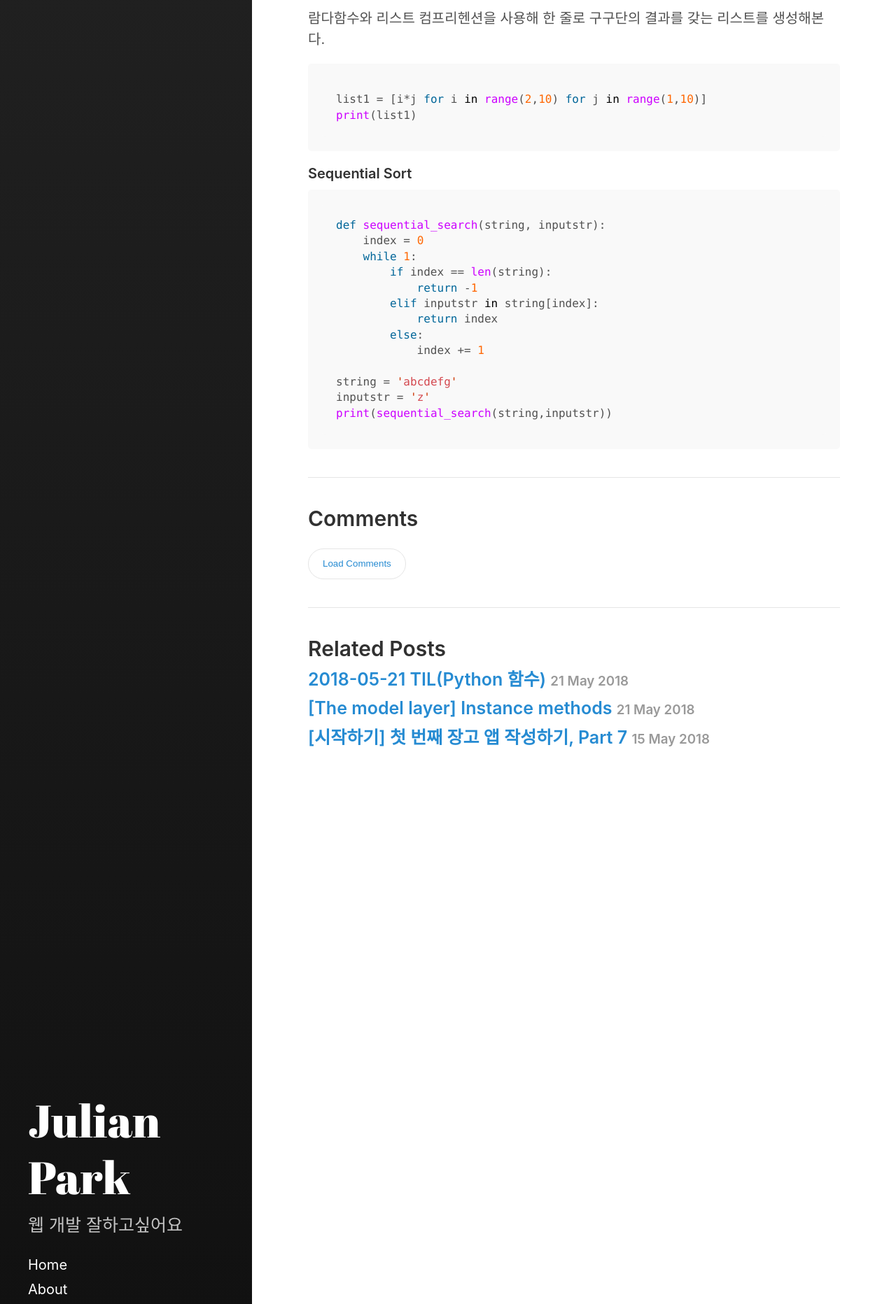
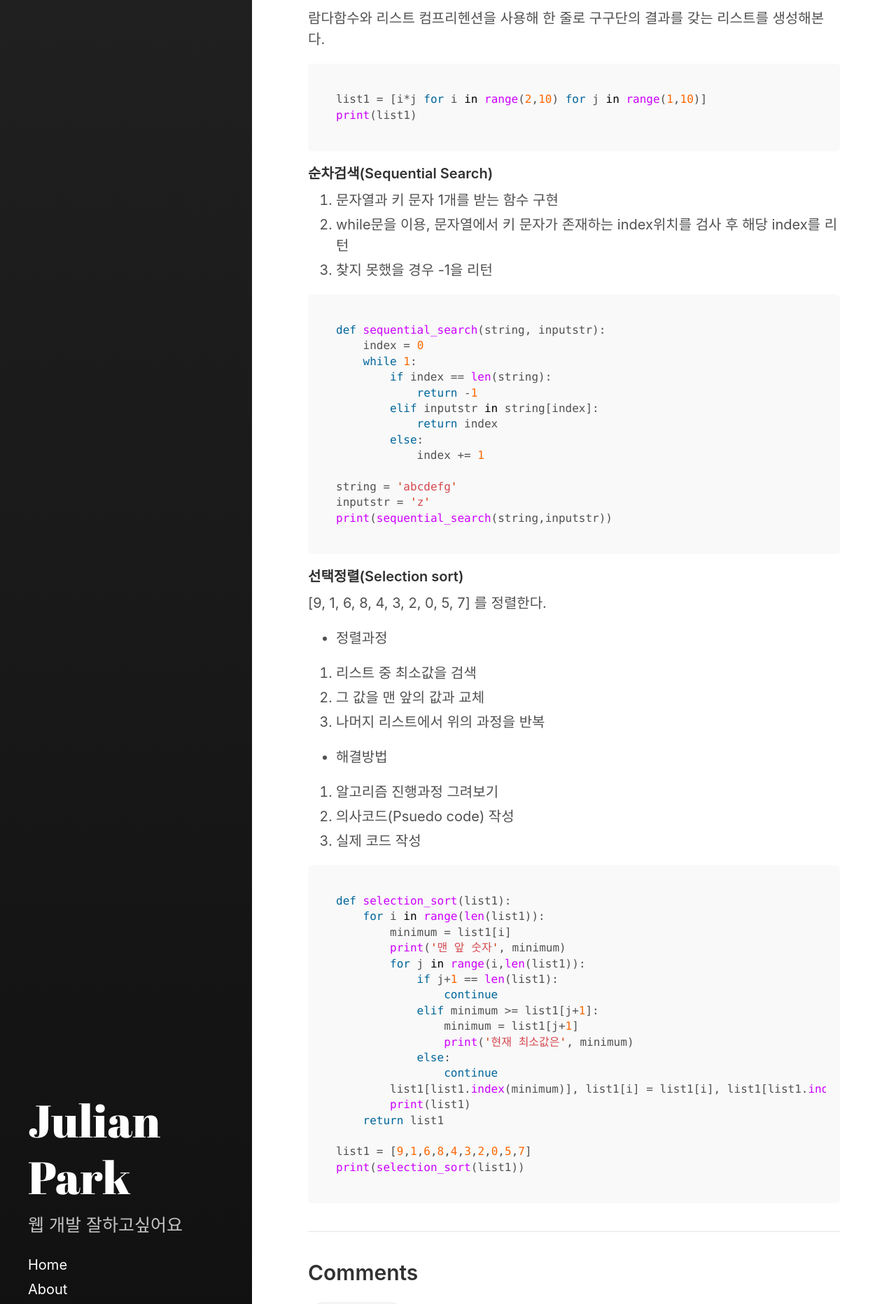
Before and after one commit to Chrisaor/chrisaor.github.com, a Jekyll site: the page built from _posts/TIL/2018-05-23-TIL.md, in a window 1280 px wide. Shown: the part 2294-4158 px from the top of the page at 70% size. Built offline with Jekyll 4.4.1, drawn with Linux system fonts in a browser that asks for light colours.

Commit message:
selection sort 구현

````diff
--- a/_posts/TIL/2018-05-23-TIL.md
+++ b/_posts/TIL/2018-05-23-TIL.md
@@ -94,7 +94,11 @@ list1 = [i*j for i in range(2,10) for j in range(1,10)]
 print(list1)
 ```
 
-#### Sequential Sort
+#### 순차검색(Sequential Search)
+
+1. 문자열과 키 문자 1개를 받는 함수 구현
+2. while문을 이용, 문자열에서 키 문자가 존재하는 index위치를 검사 후 해당 index를 리턴
+3. 찾지 못했을 경우 -1을 리턴
 
 ```python
 def sequential_search(string, inputstr):
@@ -111,3 +115,40 @@ string = 'abcdefg'
 inputstr = 'z'
 print(sequential_search(string,inputstr))
 ```
+
+#### 선택정렬(Selection sort)
+
+[9, 1, 6, 8, 4, 3, 2, 0, 5, 7] 를 정렬한다.
+
+- 정렬과정
+
+1. 리스트 중 최소값을 검색
+2. 그 값을 맨 앞의 값과 교체
+3. 나머지 리스트에서 위의 과정을 반복
+
+- 해결방법
+
+1. 알고리즘 진행과정 그려보기
+2. 의사코드(Psuedo code) 작성
+3. 실제 코드 작성
+
+```python
+def selection_sort(list1):
+    for i in range(len(list1)):
+        minimum = list1[i]
+        print('맨 앞 숫자', minimum)
+        for j in range(i,len(list1)):
+            if j+1 == len(list1):
+                continue
+            elif minimum >= list1[j+1]:
+                minimum = list1[j+1]
+                print('현재 최소값은', minimum)
+            else:
+                continue
+        list1[list1.index(minimum)], list1[i] = list1[i], list1[list1.index(minimum)]
+        print(list1)
+    return list1
+
+list1 = [9,1,6,8,4,3,2,0,5,7]
+print(selection_sort(list1))
+```
````
